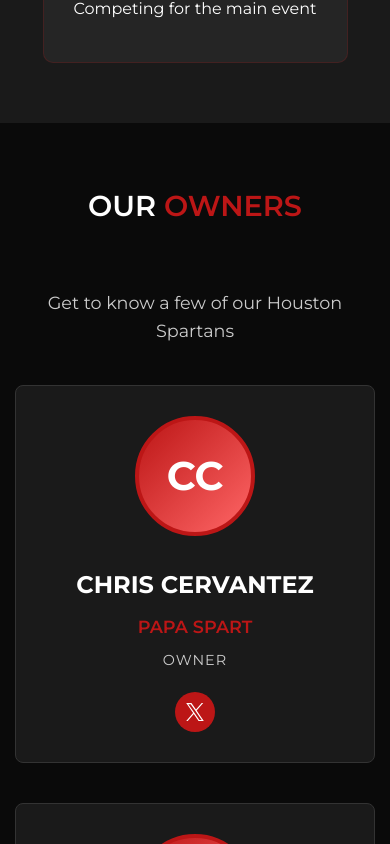
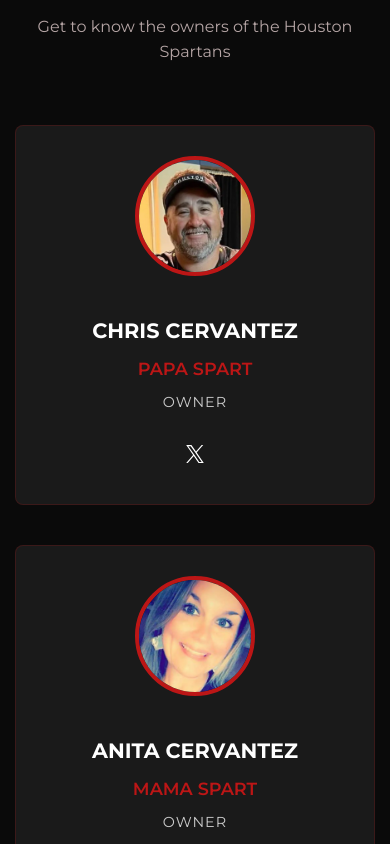
Before and after one commit to adamsmithdev/houston-spartans, a Next.js app: page /about in a window 390 px wide. Shown: the part 2220-3064 px from the top of the page. Built offline with nearby package versions, Linux system fonts and the light colour scheme.

Commit message:
Finalizing about us page

```diff
--- a/src/components/AboutBrand.tsx
+++ b/src/components/AboutBrand.tsx
@@ -35,7 +35,7 @@ export default function AboutBrand() {
 					<div className={styles.brandGuideSection}>
 						<div className={styles.brandGuideCard}>
 							<Link
-								href="https://houstonspartans.com/wp-content/uploads/2024/09/BrandingGuide_Fall2024SpartansFinal.pdf"
+								href="/documents/branding-guide.pdf"
 								target="_blank"
 								rel="noopener noreferrer"
 								className={styles.brandGuideLink}
--- a/src/components/AboutMission.tsx
+++ b/src/components/AboutMission.tsx
@@ -1,5 +1,9 @@
-import Link from 'next/link';
-import { Container, SectionHeading, Card } from '@/components/ui';
+import {
+	Container,
+	SectionHeading,
+	Button,
+	ButtonGroup,
+} from '@/components/ui';
 import styles from './AboutMission.module.css';
 import globalStyles from '@/styles/globals.module.css';
 
@@ -29,13 +33,15 @@ export default function AboutMission() {
 					</p>
 
 					<div className={styles.readMoreContainer}>
-						<Link href="/teams" className={styles.readMore}>
-							READ MORE
-						</Link>
+						<ButtonGroup>
+							<Button href="/teams" variant="view-all">
+								OUR TEAMS <i className="fas fa-arrow-right"></i>
+							</Button>
+						</ButtonGroup>
 					</div>
 				</div>
 
-				<div className={styles.competitionSection}>
+				{/* <div className={styles.competitionSection}>
 					<Card variant="mission">
 						<div className={styles.cardIcon}>
 							<i className="fas fa-trophy"></i>
@@ -43,7 +49,7 @@ export default function AboutMission() {
 						<h3>COMPETITION</h3>
 						<p>Competing for the main event</p>
 					</Card>
-				</div>
+				</div> */}
 			</Container>
 		</section>
 	);
--- a/src/components/AboutOwners.module.css
+++ b/src/components/AboutOwners.module.css
@@ -2,14 +2,6 @@
 .ownersSection {
 	padding: 80px 0;
 	background: #0a0a0a;
-}
-
-.subtitle {
-	text-align: center;
-	color: #cccccc;
-	font-size: 1.1rem;
-	margin-top: 20px;
-	margin-bottom: 60px;
 }
 
 .ownersGrid {
@@ -18,101 +10,7 @@
 	gap: 60px;
 	max-width: 800px;
 	margin: 0 auto;
-}
-
-.ownerCard {
-	text-align: center;
-	padding: 40px 20px;
-	background: #1a1a1a;
-	border-radius: 8px;
-	border: 1px solid #333333;
-	transition:
-		transform 0.3s ease,
-		box-shadow 0.3s ease;
-}
-
-.ownerCard:hover {
-	transform: translateY(-10px);
-	box-shadow: 0 20px 40px rgba(0, 0, 0, 0.3);
-}
-
-.imageContainer {
-	margin-bottom: 30px;
-}
-
-.ownerInitials {
-	width: 120px;
-	height: 120px;
-	border-radius: 50%;
-	border: 4px solid #bc1616;
-	background: linear-gradient(135deg, #bc1616 0%, #ff6666 100%);
-	display: flex;
-	align-items: center;
-	justify-content: center;
-	font-size: 2.5rem;
-	font-weight: 700;
-	color: white;
-	margin: 0 auto;
-	transition: transform 0.3s ease;
-}
-
-.ownerCard:hover .ownerInitials {
-	transform: scale(1.05);
-}
-
-.ownerInfo {
-	color: #ffffff;
-}
-
-.ownerName {
-	font-size: 1.5rem;
-	font-weight: 700;
-	margin-bottom: 8px;
-	color: #ffffff;
-}
-
-.ownerNickname {
-	font-size: 1.1rem;
-	font-weight: 600;
-	color: #bc1616;
-	margin-bottom: 8px;
-}
-
-.ownerRole {
-	font-size: 0.9rem;
-	color: #cccccc;
-	text-transform: uppercase;
-	letter-spacing: 1px;
-	margin-bottom: 20px;
-}
-
-.socialLinks {
-	display: flex;
-	justify-content: center;
-	gap: 15px;
-}
-
-.socialLink {
-	display: flex;
-	align-items: center;
-	justify-content: center;
-	width: 40px;
-	height: 40px;
-	background: #bc1616;
-	border-radius: 50%;
-	color: white;
-	transition: all 0.3s ease;
-	text-decoration: none;
-}
-
-.socialLink:hover {
-	background: #ff6666;
-	transform: translateY(-2px);
-}
-
-.socialLink svg {
-	width: 18px;
-	height: 18px;
+	margin-top: 60px;
 }
 
 /* Responsive Design */
@@ -121,15 +19,8 @@
 		padding: 60px 0;
 	}
 
-	.subtitle {
-		margin-bottom: 40px;
-	}
-
 	.ownersGrid {
 		gap: 40px;
-	}
-
-	.ownerCard {
-		padding: 30px 15px;
+		margin-top: 40px;
 	}
 }
--- a/src/components/AboutOwners.tsx
+++ b/src/components/AboutOwners.tsx
@@ -1,5 +1,5 @@
-import Link from 'next/link';
 import { Container, SectionHeading } from '@/components/ui';
+import SpartanCard from '@/components/SpartanCard';
 import { XIcon } from '@/components/icons';
 import styles from './AboutOwners.module.css';
 import globalStyles from '@/styles/globals.module.css';
@@ -7,23 +7,31 @@ import globalStyles from '@/styles/globals.module.css';
 const owners = [
 	{
 		id: 'papa-spart',
-		name: 'CHRIS CERVANTEZ',
-		nickname: 'PAPA SPART',
-		role: 'OWNER',
-		initials: 'CC',
-		social: {
-			twitter: 'https://x.com/PapaSpart78',
-		},
+		fullName: 'CHRIS CERVANTEZ',
+		gamertag: 'PAPA SPART',
+		orgRole: 'OWNER',
+		picture: '/images/headshots/profile-papaspart.png',
+		socialLinks: [
+			{
+				platform: 'twitter',
+				url: 'https://x.com/PapaSpart78',
+				icon: <XIcon />,
+			},
+		],
 	},
 	{
 		id: 'mama-spart',
-		name: 'ANITA CERVANTEZ',
-		nickname: 'MAMA SPART',
-		role: 'OWNER',
-		initials: 'AC',
-		social: {
-			twitter: 'https://x.com/MamaSpart',
-		},
+		fullName: 'ANITA CERVANTEZ',
+		gamertag: 'MAMA SPART',
+		orgRole: 'OWNER',
+		picture: '/images/headshots/profile-mamaspart.png',
+		socialLinks: [
+			{
+				platform: 'twitter',
+				url: 'https://x.com/MamaSpart',
+				icon: <XIcon />,
+			},
+		],
 	},
 ];
 
@@ -31,38 +39,24 @@ export default function AboutOwners() {
 	return (
 		<section className={styles.ownersSection}>
 			<Container>
-				<SectionHeading level={2}>
+				<SectionHeading
+					level={2}
+					description="Get to know the owners of the Houston Spartans"
+				>
 					OUR <span className={globalStyles.headingHighlight}>OWNERS</span>
 				</SectionHeading>
 
-				<p className={styles.subtitle}>
-					Get to know a few of our Houston Spartans
-				</p>
-
 				<div className={styles.ownersGrid}>
 					{owners.map((owner) => (
-						<div key={owner.id} className={styles.ownerCard}>
-							<div className={styles.imageContainer}>
-								<div className={styles.ownerInitials}>{owner.initials}</div>
-							</div>
-
-							<div className={styles.ownerInfo}>
-								<h3 className={styles.ownerName}>{owner.name}</h3>
-								<p className={styles.ownerNickname}>{owner.nickname}</p>
-								<p className={styles.ownerRole}>{owner.role}</p>
-
-								<div className={styles.socialLinks}>
-									<Link
-										href={owner.social.twitter}
-										target="_blank"
-										rel="noopener noreferrer"
-										className={styles.socialLink}
-									>
-										<XIcon />
-									</Link>
-								</div>
-							</div>
-						</div>
+						<SpartanCard
+							key={owner.id}
+							id={owner.id}
+							fullName={owner.fullName}
+							gamertag={owner.gamertag}
+							orgRole={owner.orgRole}
+							picture={owner.picture}
+							socialLinks={owner.socialLinks}
+						/>
 					))}
 				</div>
 			</Container>
--- /dev/null
+++ b/src/components/SpartanCard.module.css
@@ -0,0 +1,148 @@
+/* Spartan Card Component Styles */
+.spartanCard {
+	text-align: center;
+	padding: 40px 20px;
+	background: #1a1a1a;
+	border-radius: 8px;
+	border: 1px solid rgba(188, 22, 22, 0.2);
+	transition:
+		transform 0.3s ease,
+		box-shadow 0.3s ease;
+	height: 100%;
+	display: flex;
+	flex-direction: column;
+}
+
+.spartanCard:hover {
+	transform: translateY(-10px);
+	box-shadow: 0 20px 40px rgba(0, 0, 0, 0.3);
+}
+
+.imageContainer {
+	margin-bottom: 30px;
+}
+
+.profileImage {
+	width: 150px;
+	height: 150px;
+	border-radius: 50%;
+	border: 4px solid #bc1616;
+	object-fit: cover;
+}
+
+.initialsAvatar {
+	width: 150px;
+	height: 150px;
+	border-radius: 50%;
+	border: 4px solid #bc1616;
+	background: linear-gradient(135deg, #bc1616 0%, #ff6666 100%);
+	display: flex;
+	align-items: center;
+	justify-content: center;
+	font-size: 2.5rem;
+	font-weight: 700;
+	color: white;
+	margin: 0 auto;
+	transition: transform 0.3s ease;
+}
+
+.placeholderAvatar {
+	width: 150px;
+	height: 150px;
+	border-radius: 50%;
+	border: 4px solid #bc1616;
+	background: rgba(188, 22, 22, 0.2);
+	display: flex;
+	align-items: center;
+	justify-content: center;
+	font-size: 2.5rem;
+	color: #bc1616;
+	margin: 0 auto;
+}
+
+.spartanCard:hover .initialsAvatar {
+	transform: scale(1.05);
+}
+
+.spartanInfo {
+	color: #ffffff;
+	flex-grow: 1;
+	display: flex;
+	flex-direction: column;
+}
+
+.spartanName {
+	font-size: 1.5rem;
+	font-weight: 700;
+	margin-bottom: 8px;
+	color: #ffffff;
+}
+
+.spartanGamertag {
+	font-size: 1.1rem;
+	font-weight: 600;
+	color: #bc1616;
+	margin-bottom: 8px;
+}
+
+.spartanRole {
+	font-size: 0.9rem;
+	color: #cccccc;
+	text-transform: uppercase;
+	letter-spacing: 1px;
+	margin-bottom: 20px;
+}
+
+.socialLinks {
+	display: flex;
+	justify-content: center;
+	gap: 15px;
+	margin-top: auto;
+}
+
+.socialLink {
+	display: flex;
+	align-items: center;
+	justify-content: center;
+	width: 40px;
+	height: 40px;
+	color: white;
+	transition: all 0.3s ease;
+	text-decoration: none;
+}
+
+.socialLink:hover {
+	color: #bc1616;
+	transform: translateY(-2px);
+}
+
+.socialLink svg {
+	width: 18px;
+	height: 18px;
+}
+
+/* Responsive Design */
+@media (max-width: 768px) {
+	.spartanCard {
+		padding: 30px 15px;
+	}
+
+	.profileImage,
+	.initialsAvatar,
+	.placeholderAvatar {
+		width: 120px;
+		height: 120px;
+	}
+
+	.initialsAvatar {
+		font-size: 2rem;
+	}
+
+	.placeholderAvatar {
+		font-size: 2rem;
+	}
+
+	.spartanName {
+		font-size: 1.3rem;
+	}
+}
--- /dev/null
+++ b/src/components/SpartanCard.tsx
@@ -0,0 +1,74 @@
+import Image from 'next/image';
+import Link from 'next/link';
+import styles from './SpartanCard.module.css';
+
+export interface SpartanCardProps {
+	readonly id: string;
+	readonly fullName: string;
+	readonly gamertag?: string;
+	readonly orgRole: string;
+	readonly picture?: string;
+	readonly socialLinks: ReadonlyArray<{
+		readonly platform: string;
+		readonly url: string;
+		readonly icon: React.ReactNode;
+	}>;
+}
+
+export default function SpartanCard({
+	id,
+	fullName,
+	gamertag,
+	orgRole,
+	picture,
+	socialLinks,
+}: SpartanCardProps) {
+	const renderAvatar = () => {
+		if (picture) {
+			return (
+				<Image
+					src={picture}
+					alt={fullName}
+					width={120}
+					height={120}
+					className={styles.profileImage}
+				/>
+			);
+		}
+
+		return (
+			<div className={styles.placeholderAvatar}>
+				<i className="fas fa-user"></i>
+			</div>
+		);
+	};
+
+	return (
+		<div className={styles.spartanCard}>
+			<div className={styles.imageContainer}>{renderAvatar()}</div>
+
+			<div className={styles.spartanInfo}>
+				<h3 className={styles.spartanName}>{fullName}</h3>
+				{gamertag && <p className={styles.spartanGamertag}>{gamertag}</p>}
+				<p className={styles.spartanRole}>{orgRole}</p>
+
+				{socialLinks.length > 0 && (
+					<div className={styles.socialLinks}>
+						{socialLinks.map((social) => (
+							<Link
+								key={`${id}-${social.platform}`}
+								href={social.url}
+								target="_blank"
+								rel="noopener noreferrer"
+								className={styles.socialLink}
+								aria-label={`Follow ${fullName} on ${social.platform}`}
+							>
+								{social.icon}
+							</Link>
+						))}
+					</div>
+				)}
+			</div>
+		</div>
+	);
+}
```
Also changed, not shown: public/images/headshots/profile-mamaspart.png (added), public/images/headshots/profile-papaspart.png (added).
